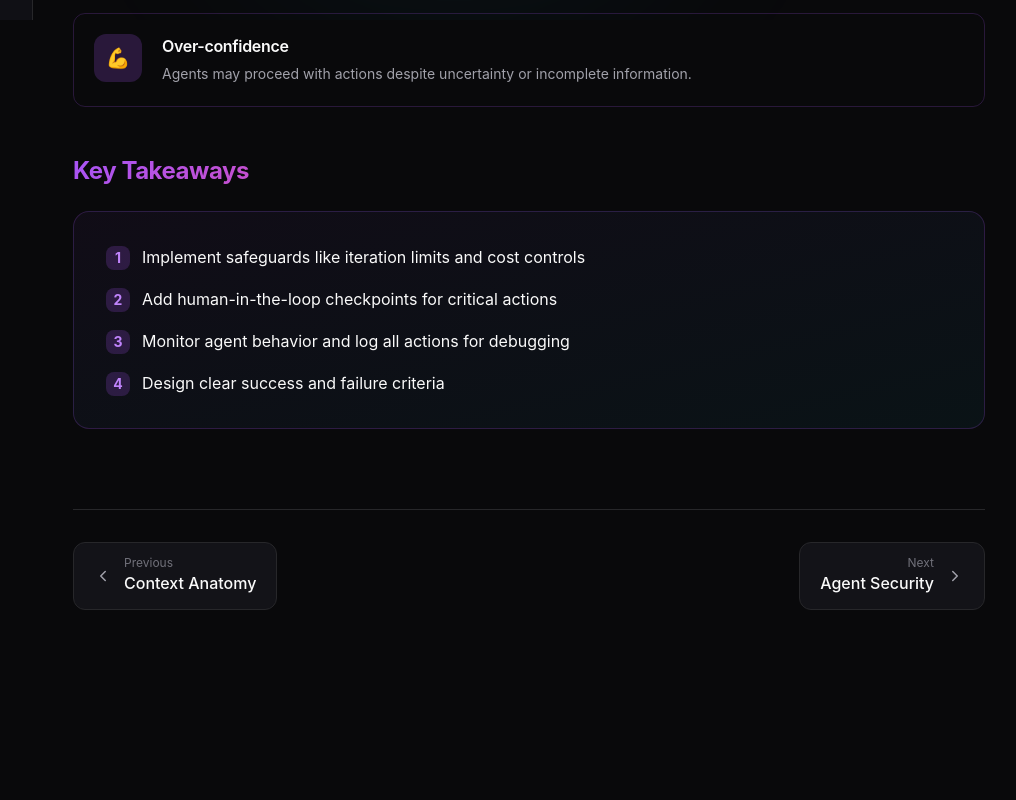
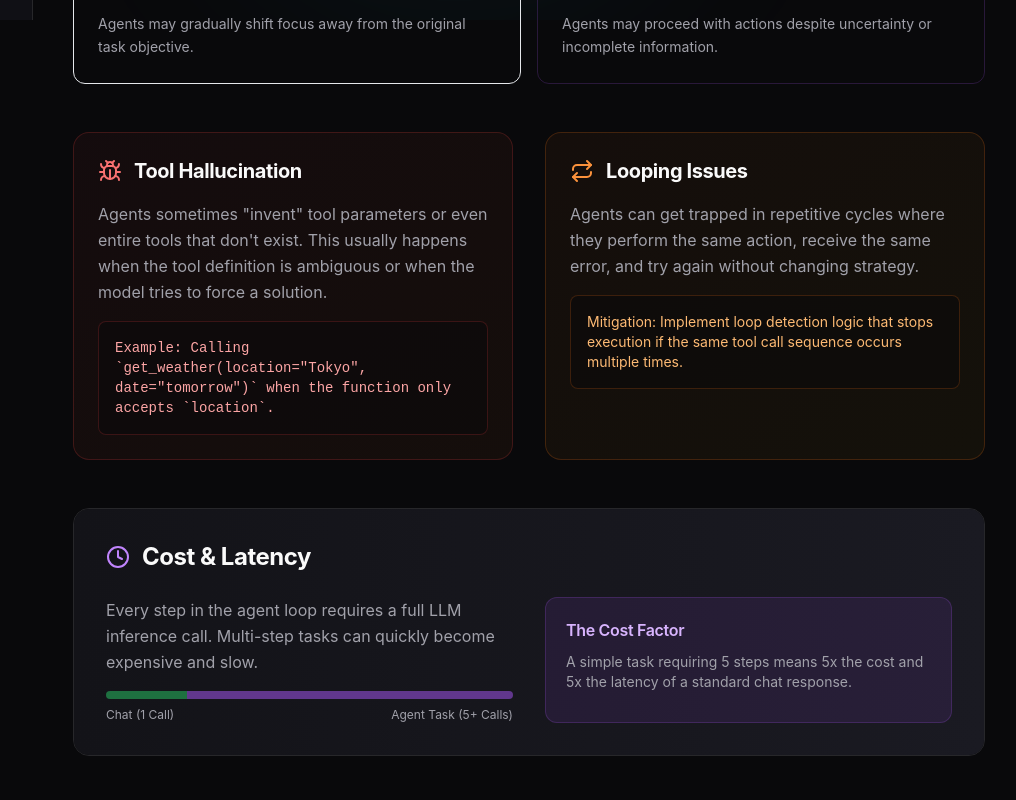
Before and after one commit to LoggeL/learn-guide, a Next.js app: page /en/ai/agents/problems in a window 1280 px wide. Shown: the part 780-1580 px from the top of the page, without its empty margins (255-1271 px from the left). Before the commit the page ends 1430 px from the top, so only its background shows below. Built offline with nearby package versions, Linux system fonts and the light colour scheme.

Commit message:
feat: expand agent problems content

```diff
--- a/src/app/[locale]/ai/agents/problems/page.tsx
+++ b/src/app/[locale]/ai/agents/problems/page.tsx
@@ -2,6 +2,7 @@
 
 import { TopicLayout } from '@/components/layout/TopicLayout'
 import { useTranslation } from '@/lib/i18n/context'
+import { AlertTriangle, Repeat, Clock, Bug } from 'lucide-react'
 
 export default function AgentProblemsPage() {
   const { t } = useTranslation()
@@ -33,23 +34,85 @@ export default function AgentProblemsPage() {
         </p>
       </section>
 
-      {/* Problems */}
+      {/* Problems Grid */}
       <section>
-        <div className="space-y-4">
+        <div className="grid gap-4 md:grid-cols-2">
           {problems.map((problem, i) => (
             <div
               key={i}
-              className={`flex gap-5 p-5 rounded-xl bg-${problem.color}-500/5 border border-${problem.color}-500/20 hover:border-${problem.color}-500/40 transition-colors`}
+              className={`flex flex-col gap-4 p-6 rounded-xl bg-${problem.color}-500/5 border border-${problem.color}-500/20 hover:border-${problem.color}-500/40 transition-colors h-full`}
             >
               <div className={`w-12 h-12 rounded-xl bg-${problem.color}-500/20 flex items-center justify-center shrink-0`}>
                 <span className="text-xl">{problem.icon}</span>
               </div>
               <div>
-                <h3 className="text-text font-semibold font-heading mb-1">{problem.title}</h3>
+                <h3 className="text-text font-semibold font-heading mb-2">{problem.title}</h3>
                 <p className="text-muted text-sm leading-relaxed">{problem.desc}</p>
               </div>
             </div>
           ))}
+        </div>
+      </section>
+
+      {/* Deep Dive: Hallucination */}
+      <section className="grid md:grid-cols-2 gap-8">
+        <div className="p-6 rounded-2xl bg-gradient-to-br from-red-500/5 to-orange-500/5 border border-red-500/20">
+          <div className="flex items-center gap-3 mb-4">
+            <Bug size={24} className="text-red-400" />
+            <h3 className="text-xl font-bold text-text">{t.agentProblems.hallucination}</h3>
+          </div>
+          <p className="text-muted mb-4 leading-relaxed">
+            {t.agentProblems.hallucinationDesc}
+          </p>
+          <div className="p-4 rounded-lg bg-background/50 border border-red-500/20 text-sm font-mono text-red-300">
+            {t.agentProblems.hallucinationExample}
+          </div>
+        </div>
+
+        <div className="p-6 rounded-2xl bg-gradient-to-br from-orange-500/5 to-yellow-500/5 border border-orange-500/20">
+          <div className="flex items-center gap-3 mb-4">
+            <Repeat size={24} className="text-orange-400" />
+            <h3 className="text-xl font-bold text-text">{t.agentProblems.loops}</h3>
+          </div>
+          <p className="text-muted mb-4 leading-relaxed">
+            {t.agentProblems.loopsDesc}
+          </p>
+          <div className="p-4 rounded-lg bg-background/50 border border-orange-500/20 text-sm text-orange-300">
+            {t.agentProblems.loopsMitigation}
+          </div>
+        </div>
+      </section>
+
+      {/* Deep Dive: Cost & Latency */}
+      <section className="rounded-2xl bg-surface border border-border overflow-hidden">
+        <div className="p-6 md:p-8 bg-gradient-to-r from-surface to-surface-elevated">
+          <div className="flex items-center gap-3 mb-6">
+            <Clock size={24} className="text-purple-400" />
+            <h2 className="text-2xl font-bold font-heading text-text">{t.agentProblems.costLatency}</h2>
+          </div>
+          <div className="grid md:grid-cols-2 gap-8">
+            <div>
+              <p className="text-muted leading-relaxed mb-4">
+                {t.agentProblems.costLatencyDesc}
+              </p>
+              <div className="space-y-2">
+                <div className="h-2 rounded-full bg-surface-elevated overflow-hidden flex">
+                  <div className="w-[20%] bg-green-500/50" />
+                  <div className="w-[80%] bg-purple-500/50" />
+                </div>
+                <div className="flex justify-between text-xs text-muted">
+                  <span>Chat (1 Call)</span>
+                  <span>Agent Task (5+ Calls)</span>
+                </div>
+              </div>
+            </div>
+            <div className="p-5 rounded-xl bg-purple-500/10 border border-purple-500/20">
+              <h4 className="font-semibold text-purple-300 mb-2">{t.agentProblems.costFactor}</h4>
+              <p className="text-sm text-muted">
+                {t.agentProblems.costFactorDesc}
+              </p>
+            </div>
+          </div>
         </div>
       </section>
 
--- a/src/lib/i18n/dictionaries/de.ts
+++ b/src/lib/i18n/dictionaries/de.ts
@@ -248,6 +248,21 @@ export const de: Dictionary = {
     problem3Desc: 'Agenten können den Fokus allmählich vom ursprünglichen Aufgabenziel weg verschieben.',
     problem4: 'Übermäßiges Selbstvertrauen',
     problem4Desc: 'Agenten können trotz Unsicherheit oder unvollständiger Informationen mit Aktionen fortfahren.',
+
+    // Expanded Content
+    hallucination: 'Tool-Halluzination',
+    hallucinationDesc: 'Agenten "erfinden" manchmal Tool-Parameter oder sogar ganze Tools, die nicht existieren. Dies passiert meistens, wenn die Tool-Definition mehrdeutig ist oder das Modell versucht, eine Lösung zu erzwingen.',
+    hallucinationExample: 'Beispiel: Aufruf von `get_weather(location="Tokyo", date="tomorrow")`, wenn die Funktion nur `location` akzeptiert.',
+
+    loops: 'Schleifen-Probleme',
+    loopsDesc: 'Agenten können in repetitiven Zyklen gefangen sein, in denen sie dieselbe Aktion ausführen, denselben Fehler erhalten und es ohne Strategieänderung erneut versuchen.',
+    loopsMitigation: 'Abhilfe: Implementiere Schleifenerkennungslogik, die die Ausführung stoppt, wenn dieselbe Tool-Aufrufsequenz mehrmals auftritt.',
+
+    costLatency: 'Kosten & Latenz',
+    costLatencyDesc: 'Jeder Schritt im Agentenzyklus erfordert einen vollständigen LLM-Inferenzaufruf. Mehrstufige Aufgaben können schnell teuer und langsam werden.',
+    costFactor: 'Der Kostenfaktor',
+    costFactorDesc: 'Eine einfache Aufgabe, die 5 Schritte erfordert, bedeutet 5-fache Kosten und 5-fache Latenz im Vergleich zu einer Standard-Chat-Antwort.',
+
     keyTakeaways: 'Wichtige Erkenntnisse',
     takeaway1: 'Implementiere Sicherheitsvorkehrungen wie Iterationslimits und Kostenkontrollen',
     takeaway2: 'Füge Human-in-the-Loop-Kontrollpunkte für kritische Aktionen hinzu',
--- a/src/lib/i18n/dictionaries/en.ts
+++ b/src/lib/i18n/dictionaries/en.ts
@@ -246,6 +246,21 @@ export const en = {
     problem3Desc: 'Agents may gradually shift focus away from the original task objective.',
     problem4: 'Over-confidence',
     problem4Desc: 'Agents may proceed with actions despite uncertainty or incomplete information.',
+
+    // Expanded Content
+    hallucination: 'Tool Hallucination',
+    hallucinationDesc: 'Agents sometimes "invent" tool parameters or even entire tools that don\'t exist. This usually happens when the tool definition is ambiguous or when the model tries to force a solution.',
+    hallucinationExample: 'Example: Calling `get_weather(location="Tokyo", date="tomorrow")` when the function only accepts `location`.',
+
+    loops: 'Looping Issues',
+    loopsDesc: 'Agents can get trapped in repetitive cycles where they perform the same action, receive the same error, and try again without changing strategy.',
+    loopsMitigation: 'Mitigation: Implement loop detection logic that stops execution if the same tool call sequence occurs multiple times.',
+
+    costLatency: 'Cost & Latency',
+    costLatencyDesc: 'Every step in the agent loop requires a full LLM inference call. Multi-step tasks can quickly become expensive and slow.',
+    costFactor: 'The Cost Factor',
+    costFactorDesc: 'A simple task requiring 5 steps means 5x the cost and 5x the latency of a standard chat response.',
+
     keyTakeaways: 'Key Takeaways',
     takeaway1: 'Implement safeguards like iteration limits and cost controls',
     takeaway2: 'Add human-in-the-loop checkpoints for critical actions',
```
